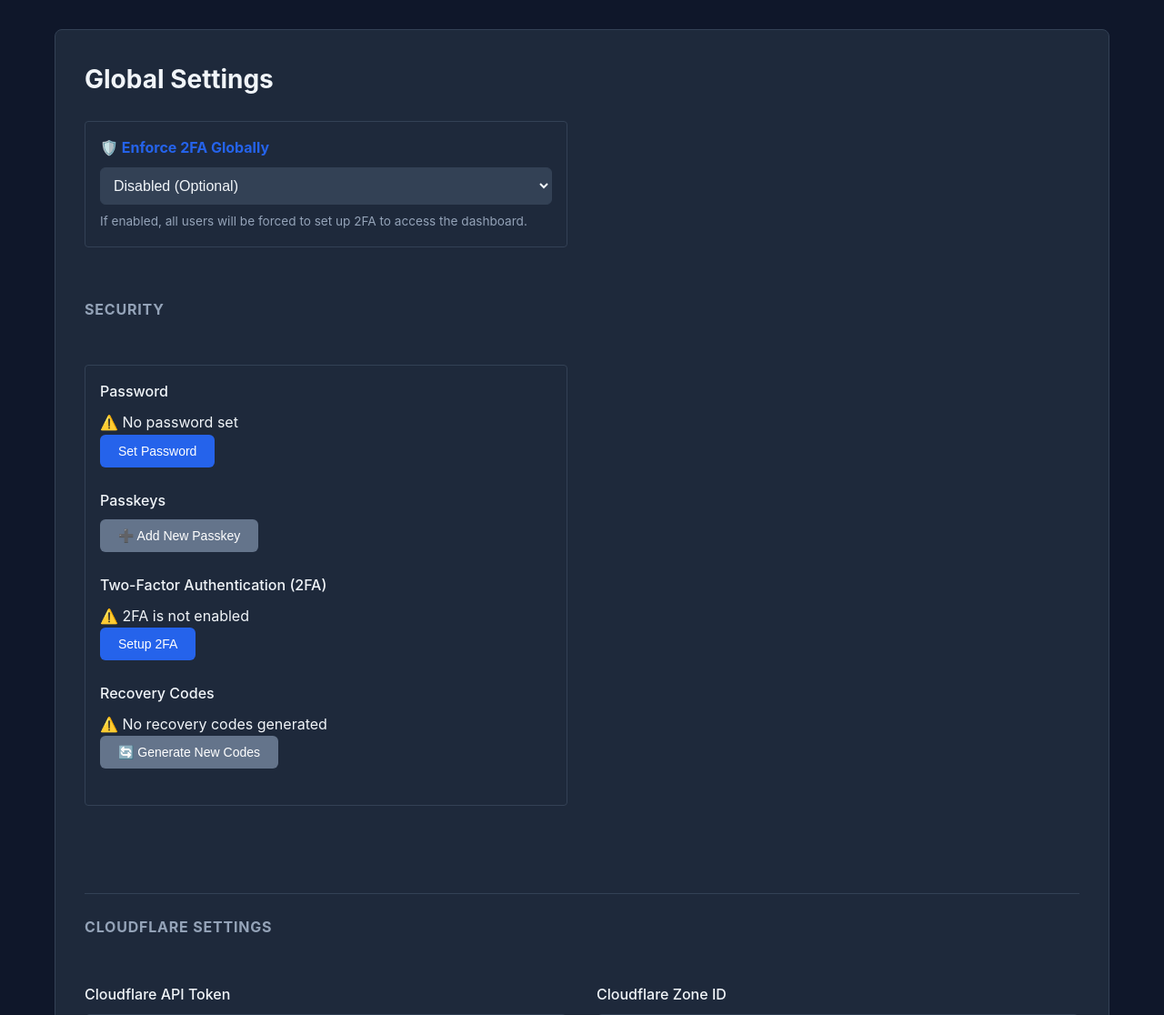
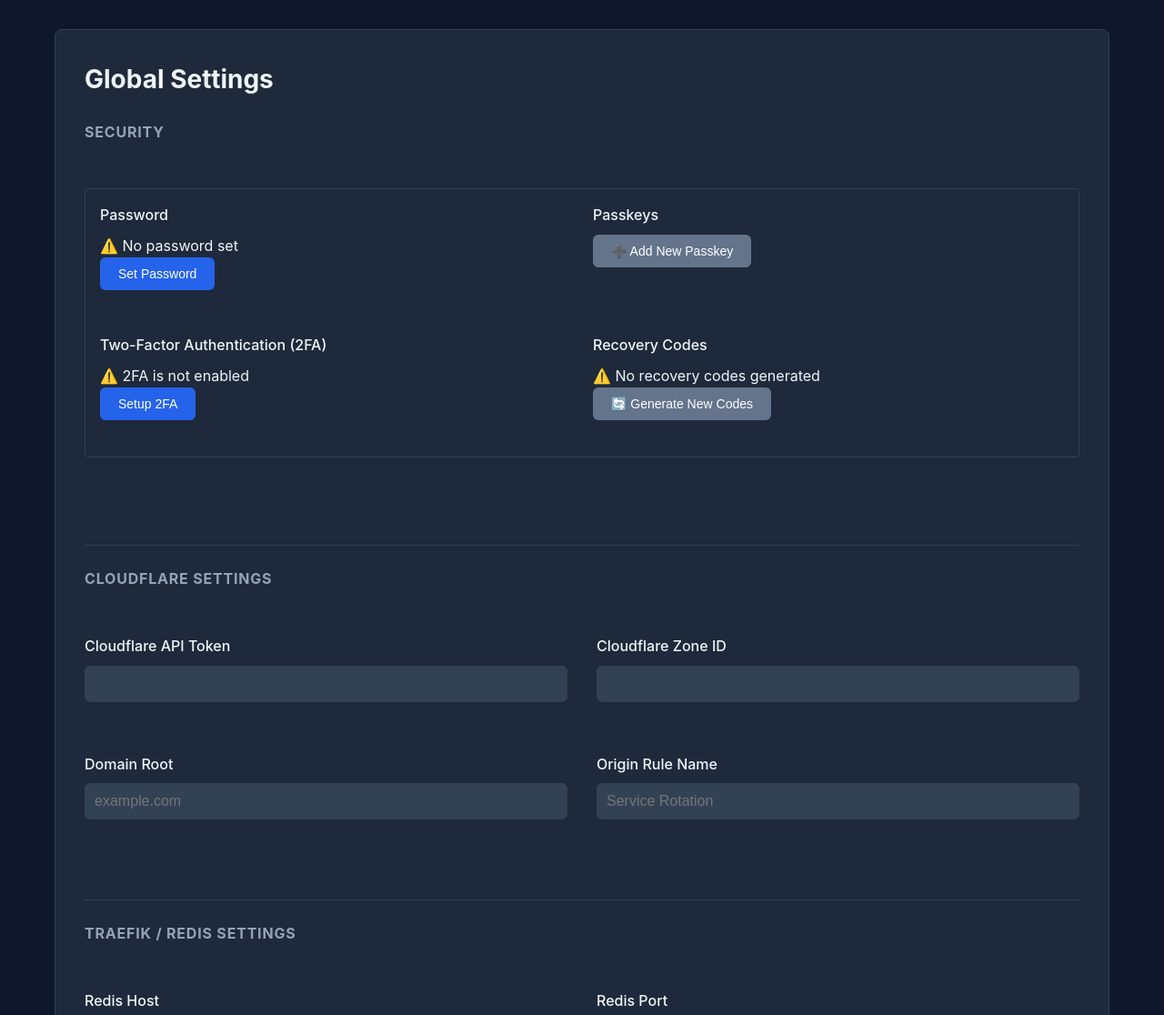
Before and after one commit to m1ckyb/Traefik-Route-Control, a Flask app: page /settings in a window 1280 px wide. Shown: the part 75-1191 px from the top of the page at 91% size. Run offline with Flask 3, Linux system fonts and the light colour scheme; a user stored in the database is signed in; data comes from the database, SQL or seed files in the repository; data that the repository does not hold is empty.

Commit message:
Hide 2FA enforcement option and update firewall card style
The 'Enforce 2FA Globally' form group is now hidden by default using 'display: none'. Additionally, the firewall card styling has been updated to use a two-column grid layout with a gap for improved appearance.

```diff
--- a/templates/settings.html
+++ b/templates/settings.html
@@ -7,7 +7,7 @@
     <h2>Global Settings</h2>
 
     <form method="POST" class="settings-form">
-        <div class="form-group" style="background: var(--bg-card); padding: 1rem; border: 1px solid var(--border); border-radius: 4px;">
+        <div class="form-group" style="background: var(--bg-card); padding: 1rem; border: 1px solid var(--border); border-radius: 4px; display: none;">
             <label for="ENFORCE_2FA" style="font-weight: bold; color: var(--primary);">🛡️ Enforce 2FA Globally</label>
             <select id="ENFORCE_2FA" name="ENFORCE_2FA">
                 <option value="0" {% if settings.get('ENFORCE_2FA', '0') == '0' %}selected{% endif %}>Disabled (Optional)</option>
@@ -471,6 +471,10 @@ function syncFirewall() {
     border: 1px solid var(--border);
     border-radius: 4px;
     margin-bottom: 2rem;
+    grid-column: span 2;
+    display: grid;
+    grid-template-columns: 1fr 1fr;
+    gap: 1.5rem;
 }
 </style>
 {% endblock %}
```
